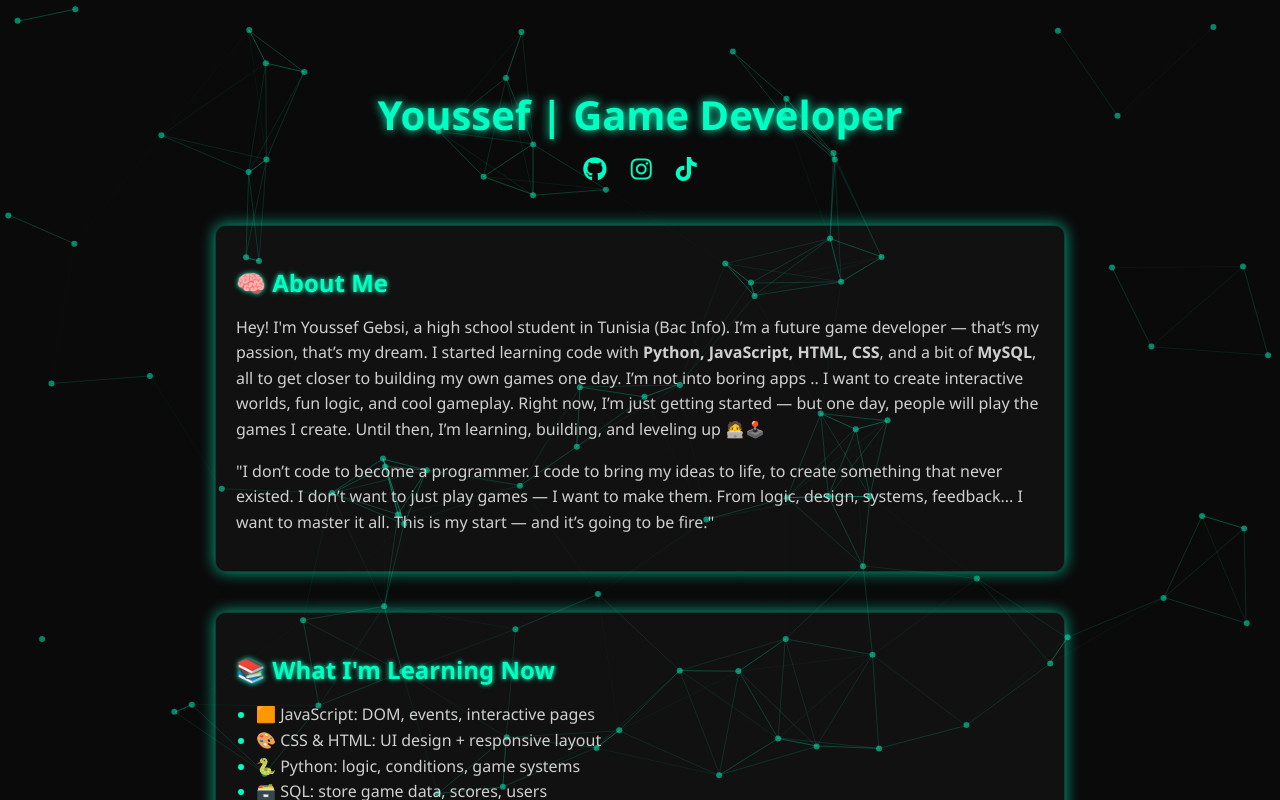
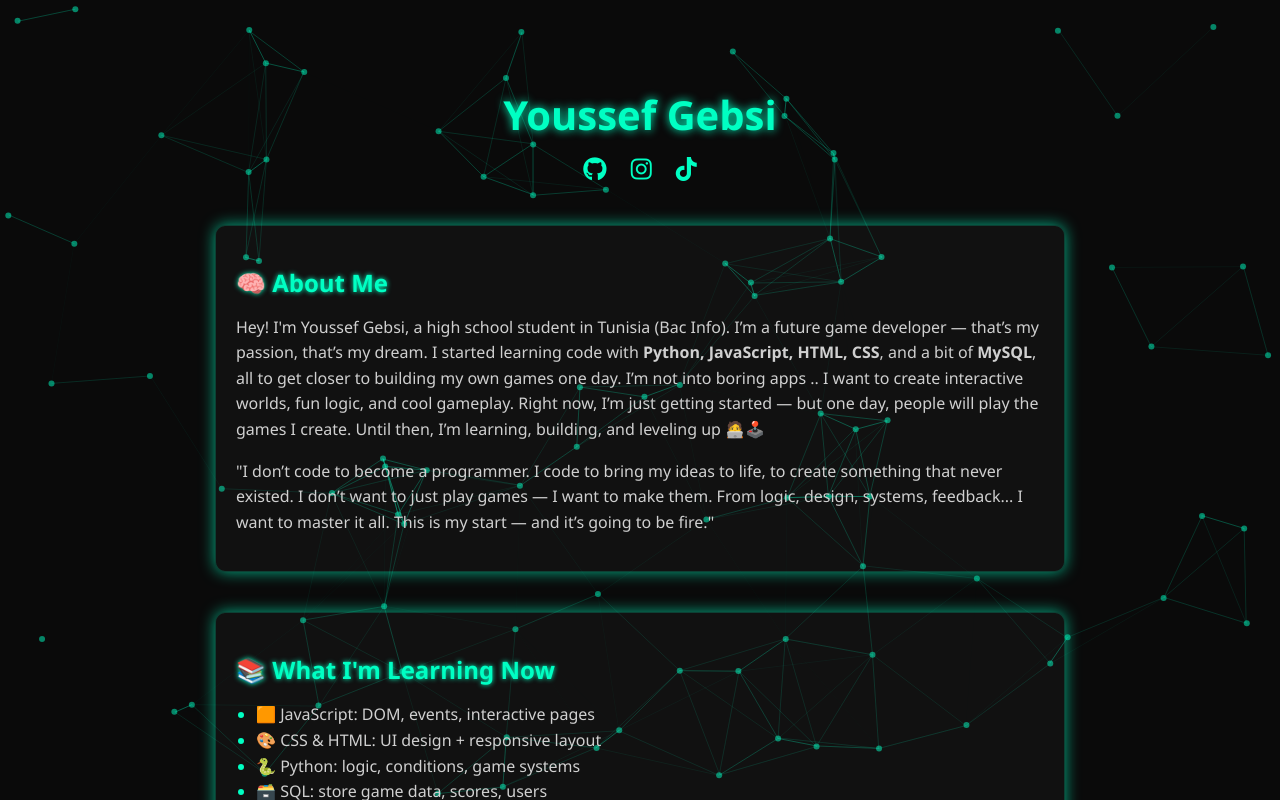
Before and after one commit to yusse-f/first_projet, a plain HTML site: page index.html in a window 1280 px wide. Shown: the top 800 px of the page. Drawn offline with nearby package versions, Linux system fonts and the light colour scheme.

Commit message:
Update index.html

```diff
--- a/index.html
+++ b/index.html
@@ -11,7 +11,7 @@
   <div id="particles-js"></div>
 
   <div class="container">
-    <h1 class="title">Youssef | Game Developer <span class="type" data-text="🕹️"></span></h1>
+    <h1 class="title"><span id="title-text">Youssef Gebsi</span></h1>
 
     <div class="social">
       <a href="https://github.com/yusse-f" target="_blank"><i class="fab fa-github"></i></a>
```
